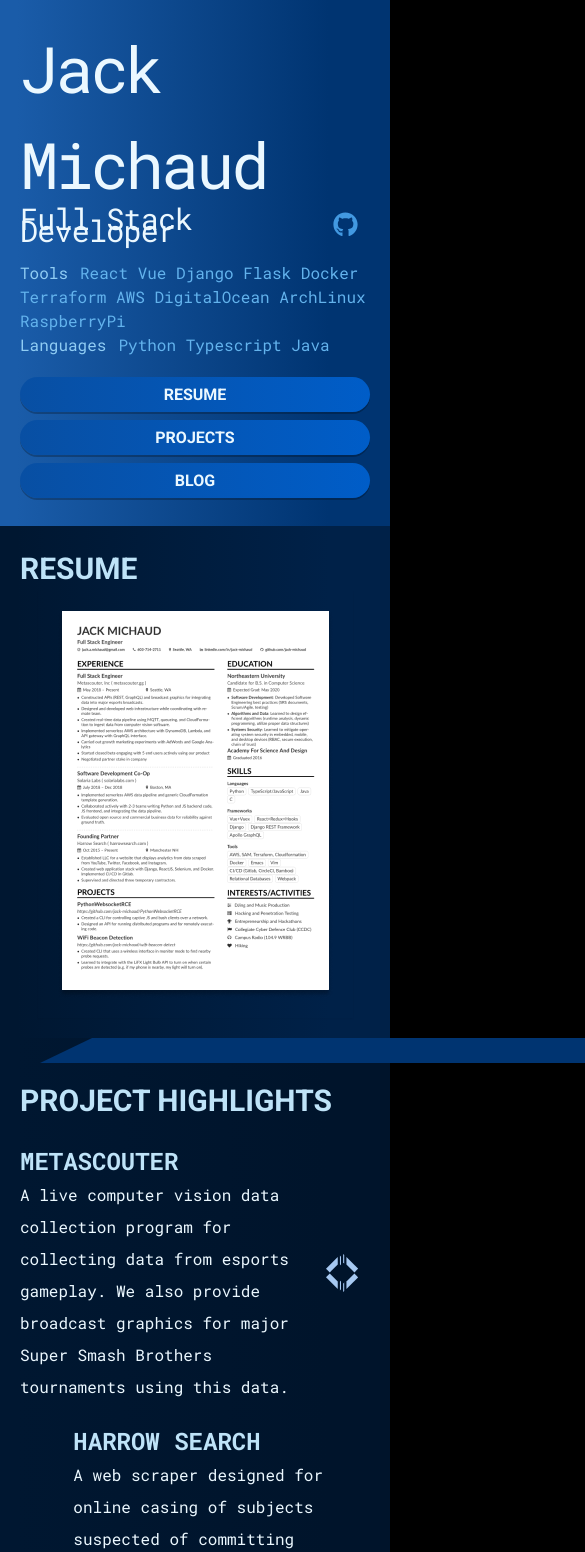
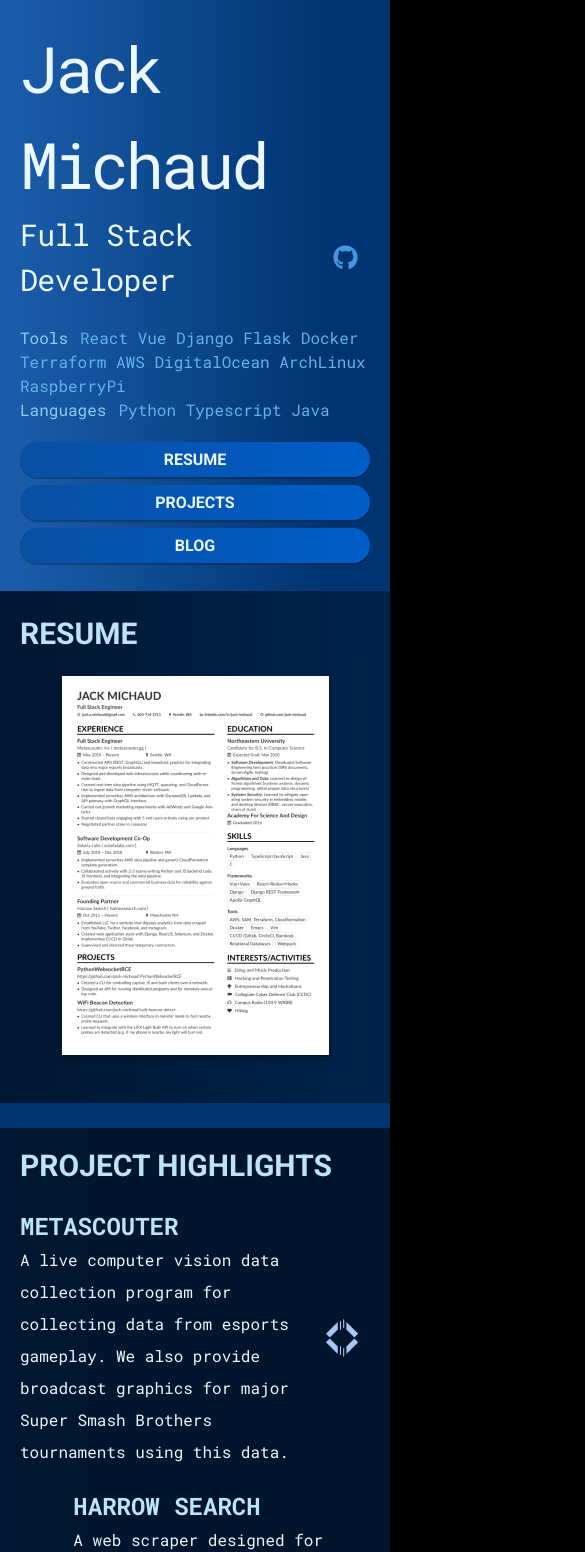
Before and after one commit to jack-michaud/portfolio, a Next.js app: page / in a window 390 px wide. Shown: the top 1552 px of the page, 585 px wide, since content can reach past the window. Built offline with nearby package versions, Linux system fonts and the light colour scheme.

Commit message:
Fix mobile responsiveness

```diff
--- a/components/Separator.tsx
+++ b/components/Separator.tsx
@@ -7,13 +7,14 @@
 const Separator = (props: IProps) => {
 
   const classes = props.side == 'left' ?
-    'mr-10 right-0 xl:left-0' :
-    'ml-10 xl:right-0';
+    'mr-10 float-left left-0' :
+    'ml-10 float-right right-0';
 
   return (
     <svg viewBox="0 0 1235 25" xmlns="http://www.w3.org/2000/svg"
       height="25"
-      className={`absolute ${classes}`}>
+      style={{ marginBottom: '-25px'}}
+      className={`relative ${classes}`}>
       { props.side == 'left' ?
       <path fill-rule="evenodd" clip-rule="evenodd" d="M-928 0H1182.9L1235 25H-928V0Z" fill="#003471"/> :
       <path fill-rule="evenodd" clip-rule="evenodd" d="M2162 0H52.0713L0 25H2162V0Z" fill="#003471"/> }
--- a/pages/index.tsx
+++ b/pages/index.tsx
@@ -17,7 +17,7 @@
         <div className="app md:flex items-center justify-center">
           <div className="mb-5">
             <span className="text-6xl tracking-tighter">Jack Michaud</span><br/>
-            <span className="text-3xl tracking-tight flex items-center leading-3">
+            <span className="text-3xl tracking-tight flex items-center">
               Full Stack Developer
               <a href="https://github.com/jack-michaud/" target="_blank"><GithubIcon /></a>
             </span><br/>
```
